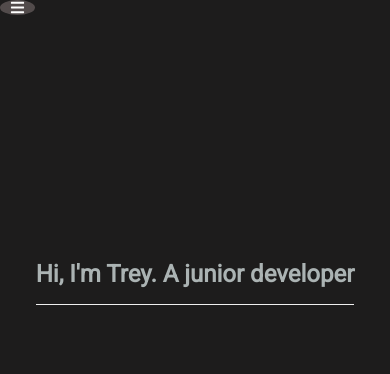
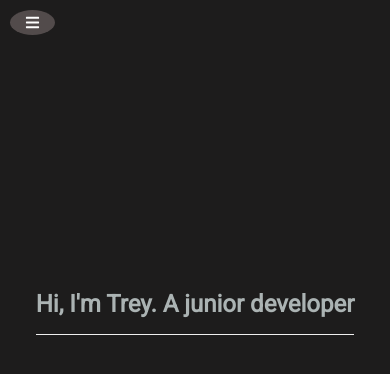
Before and after one commit to TreyPhillip/Portfolio, a React (Create React App) app: page / in a window 390 px wide. Shown: the top 374 px of the page. Built offline with nearby package versions, Linux system fonts and the light colour scheme.

Commit message:
mobile button formatting

```diff
--- a/src/styles/App.scss
+++ b/src/styles/App.scss
@@ -40,6 +40,8 @@ body {
 		justify-content: center;
 		font-size: 15px;
 		display: none;
+		padding: 5px;
+		margin: 10px;
 	}
 
 	.sidebar-btn-wrapper {
```
Lines whose indentation alone changed are shown as unchanged.
